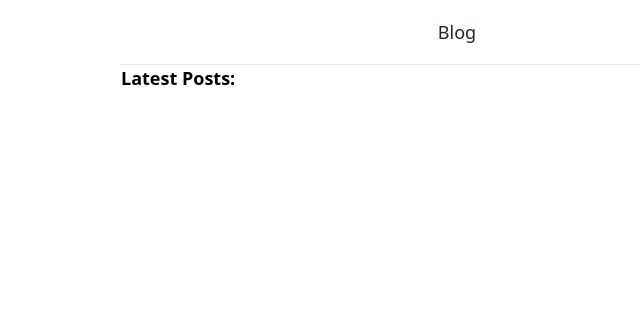
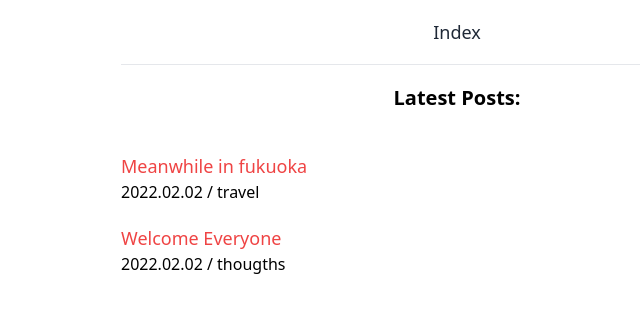
Before and after one commit to teapotsoup/nextjs_yardsale, a Next.js app: page /blog in a window 1280 px wide. Shown: the top 312 px of the page, without its empty margins (183-823 px from the left). Built offline with nearby package versions, Linux system fonts and the light colour scheme.

Commit message:
before #20

```diff
--- a/package.json
+++ b/package.json
@@ -14,6 +14,7 @@
     "@types/nodemailer": "^6.4.10",
     "axios": "^0.27.2",
     "dotenv": "^16.3.1",
+    "gray-matter": "^4.0.3",
     "iron-session": "^6.1.3",
     "next": "12.2.0",
     "node": "^20.6.0",
@@ -21,9 +22,12 @@
     "react": "18.2.0",
     "react-dom": "18.2.0",
     "react-hook-form": "^7.33.1",
+    "remark-html": "^16.0.1",
+    "remark-parse": "^11.0.0",
     "swr": "^1.3.0",
     "ts-node": "^10.9.1",
     "twilio": "^3.80.0",
+    "unified": "^11.0.3",
     "yarn": "^1.22.19"
   },
   "devDependencies": {
--- a/pages/blog.tsx
+++ /dev/null
@@ -1,10 +0,0 @@
-import Layout from "@components/layout";
-
-export default function Blog() {
-    return (
-        <Layout title="Blog" seoTitle="Blog">
-            <h1 className="font-semibold text-lg">Latest Posts:</h1>
-            <ul></ul>
-        </Layout>
-    );
-}
--- /dev/null
+++ b/pages/blog/[slug].tsx
@@ -0,0 +1,45 @@
+import { readdirSync } from "fs";
+import matter from "gray-matter";
+import { GetStaticProps, NextPage } from "next";
+import remarkHtml from "remark-html";
+import { unified } from "unified";
+import remarkParse from "remark-parse";
+import Layout from "@components/layout";
+
+const Post: NextPage<{ post: string; data: any }> = ({ post, data }) => {
+    return (
+        <Layout title={data.title} seoTitle={data.title}>
+            <div
+                className="blog-post-content"
+                dangerouslySetInnerHTML={{ __html: post }}
+            />
+        </Layout>
+    );
+};
+
+export function getStaticPaths() { // 데이터를 미리 생성하는 페이지를 만들기 위함
+    const files = readdirSync("./posts").map((file) => {
+        const [name, extension] = file.split(".");
+        return { params: { slug: name } };
+    });
+    return {
+        paths: files,
+        fallback: false,
+    };
+}
+
+export const getStaticProps: GetStaticProps = async (ctx) => {
+    const { content,data } = matter.read(`./posts/${ctx.params?.slug}.md`);
+    const { value } = await unified()
+        .use(remarkParse)
+        .use(remarkHtml)
+        .process(content);
+    return {
+        props: {
+            data,
+            post: value,
+        },
+    };
+};
+
+export default Post;
--- /dev/null
+++ b/pages/blog/index.tsx
@@ -0,0 +1,48 @@
+import Layout from "@components/layout";
+import matter from "gray-matter"
+import { readdirSync, readFileSync } from "fs";
+import {NextPage} from "next";
+import Link from "next/link";
+
+interface Post {
+    title: string;
+    date: string;
+    category: string;
+    slug: string;
+}
+const Index : NextPage<{ posts: Post[] }> = ({posts}) => {
+    return (
+        <Layout title="Index" seoTitle="Index">
+            <h1 className="font-semibold text-center text-xl mt-5 mb-10">Latest Posts:</h1>
+            {posts.map((post, index) => (
+                <div key={index} className="mb-5">
+                    <Link href={`/blog/${post.slug}`}>
+                        <a>
+                            <span className="text-lg text-red-500">{post.title}</span>
+                            <div>
+                <span>
+                  {post.date} / {post.category}
+                </span>
+                            </div>
+                        </a>
+                    </Link>
+                </div>
+            ))}
+        </Layout>
+    );
+}
+
+export async function getStaticProps() { // 페이지에서 html로 바꿔주기 전에 데이터를 넣게 해준다.
+    const blogPosts = readdirSync("./posts").map((file) => {
+        const content = readFileSync(`./posts/${file}`, "utf-8");
+        const [slug, _] = file.split(".");
+        return { ...matter(content).data, slug };
+    });
+    return {
+        props: {
+            posts:blogPosts.reverse(),
+        },
+    };
+}
+
+export default Index;
--- a/pages/index.tsx
+++ b/pages/index.tsx
@@ -6,6 +6,7 @@ import useSWR, { SWRConfig } from "swr";
 import { Product } from "@prisma/client";
 import Head from "next/head";
 import useUser from "@libs/client/useUser";
+import client from "@libs/server/client";
 
 export interface ProductWithCount extends Product{
   _count:{favs:number}
@@ -15,7 +16,8 @@ type ProductsResponse={
   ok:boolean;
   products:ProductWithCount[]
 }
-
+// Next Js의 모든 페이지는 정적 페이지이다
+// 만든 페이지를 가져가서 일반 html로 만들기 때문이다.
 const Home: NextPage = () => {
 const {user} = useUser();
   const {data} = useSWR<ProductsResponse>("/api/products")
--- a/posts/01-first-post.md
+++ b/posts/01-first-post.md
@@ -1,5 +1,17 @@
+---
+title: Welcome Everyone
+date: 2022.02.02
+category: thougths
+slug:
+---
+
+
 # Welcome everyone!
 
 This is my fist blog post!
 
 Thank you for reading!
+
+- i
+- like
+- potatoes
--- /dev/null
+++ b/posts/02-my-trip-to-fukuoka.md
@@ -0,0 +1,11 @@
+---
+title: Meanwhile in fukuoka
+date: 2022.02.02
+category: travel
+---
+
+
+# Take a chill with good food
+
+Getting some Stir fried noodle and
+Buying one pair of shoes
--- a/styles/globals.css
+++ b/styles/globals.css
@@ -1,3 +1,16 @@
 @tailwind base;
 @tailwind components;
 @tailwind utilities;
+
+
+.blog-post-content h1 {
+    @apply text-red-500 mb-5;
+}
+
+.blog-post-content p {
+    @apply mb-1 text-gray-600;
+}
+
+.blog-post-content ul {
+    @apply pl-10 list-disc;
+}
```
Also changed, not shown: 1 other file (tests, documents, lock files or other folders).
